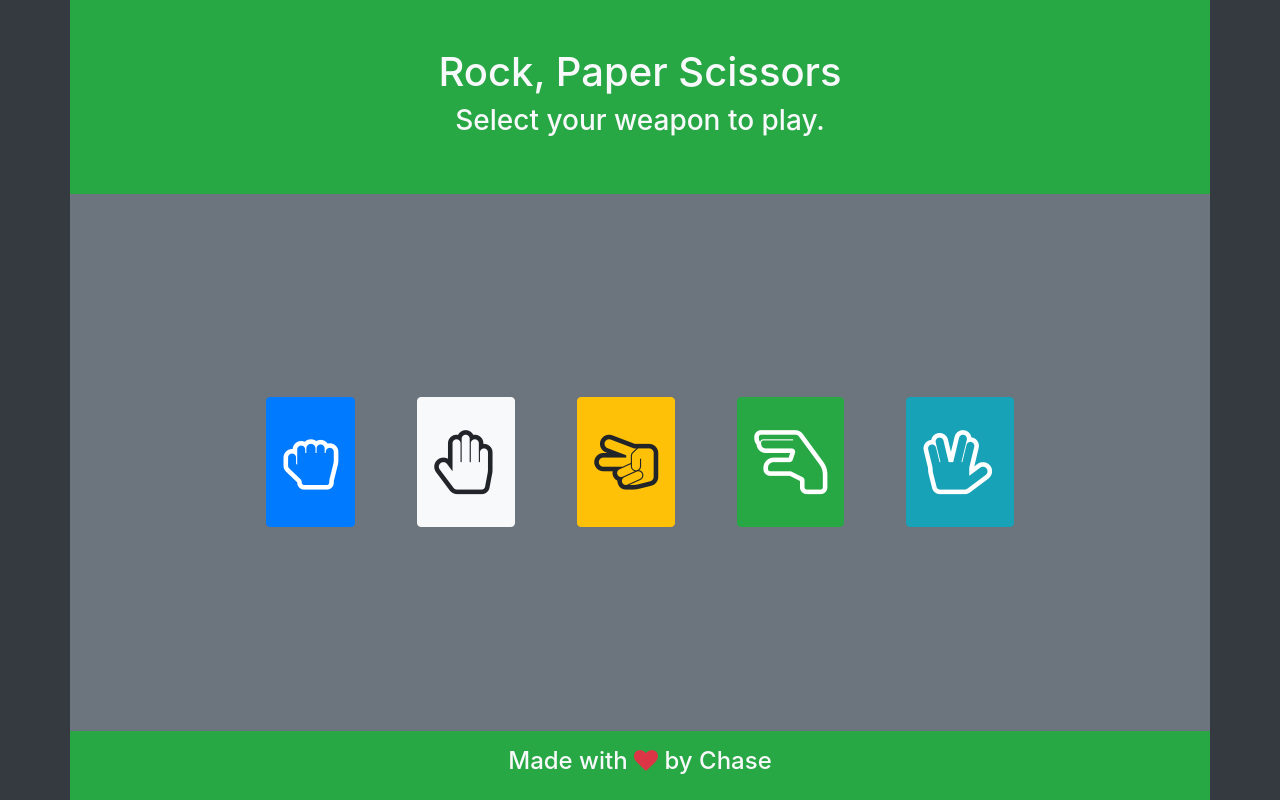
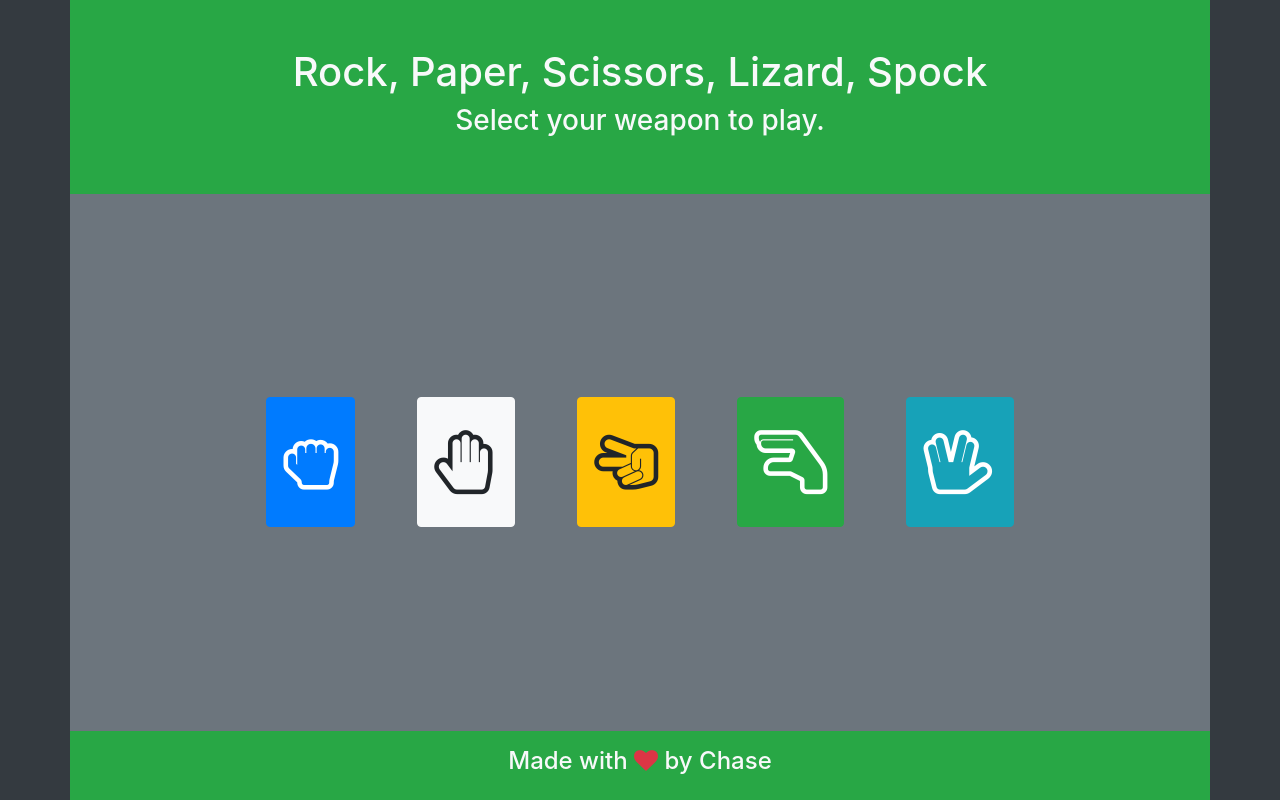
Before and after one commit to Chase16Rogers/rock-paper-scissors, a plain HTML site: page index.html in a window 1280 px wide. Drawn offline with nearby package versions, Linux system fonts and the light colour scheme.

Commit message:
added lizard spock to head

```diff
--- a/index.html
+++ b/index.html
@@ -20,7 +20,7 @@
   <header class="container">
     <div class="row">
       <div class="col bg-success text-light text-center p-5">
-        <h1>Rock, Paper Scissors</h1>
+        <h1>Rock, Paper, Scissors, Lizard, Spock</h1>
         <h3>Select your weapon to play.</h3>
       </div>
     </div>
```
